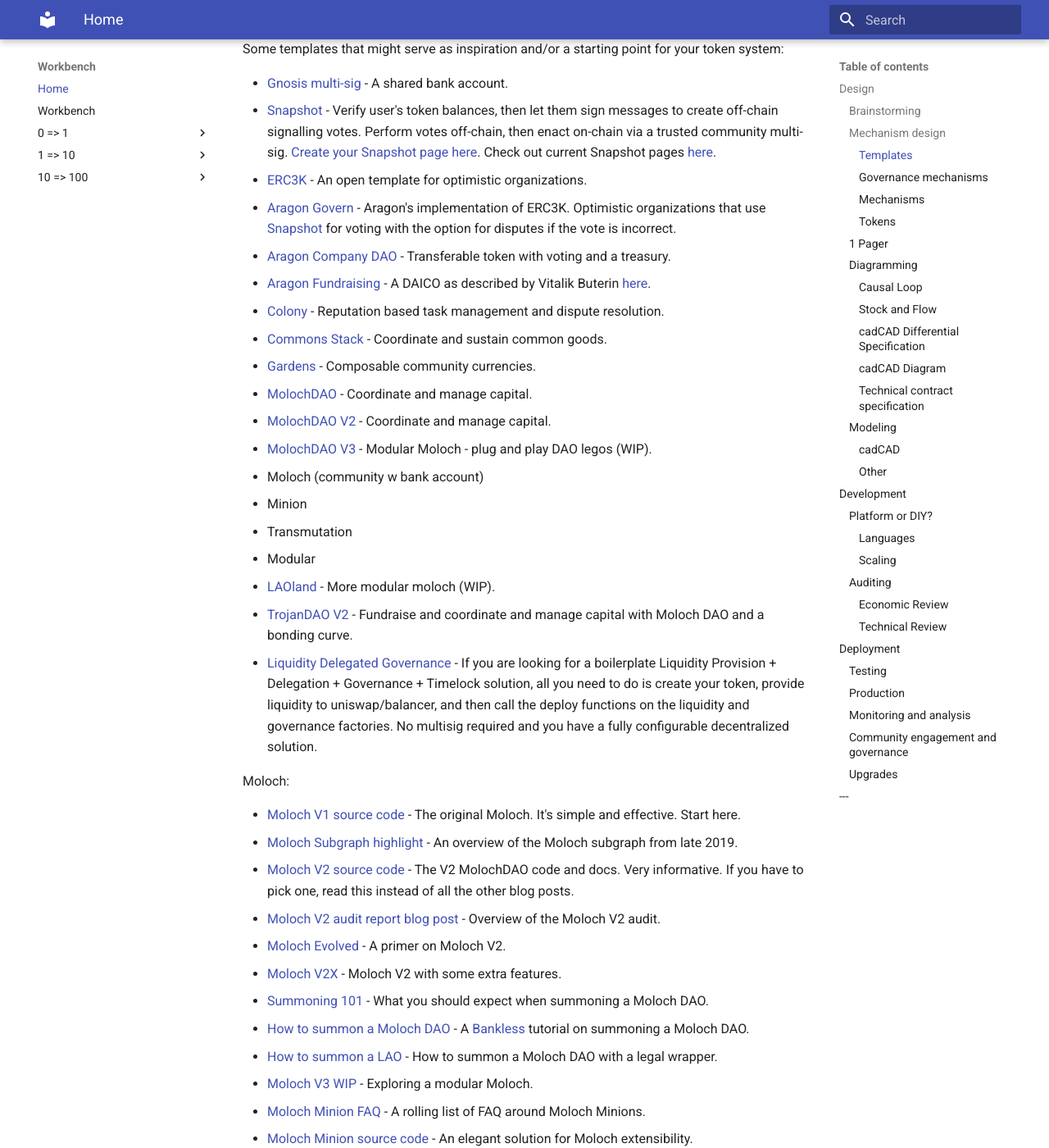
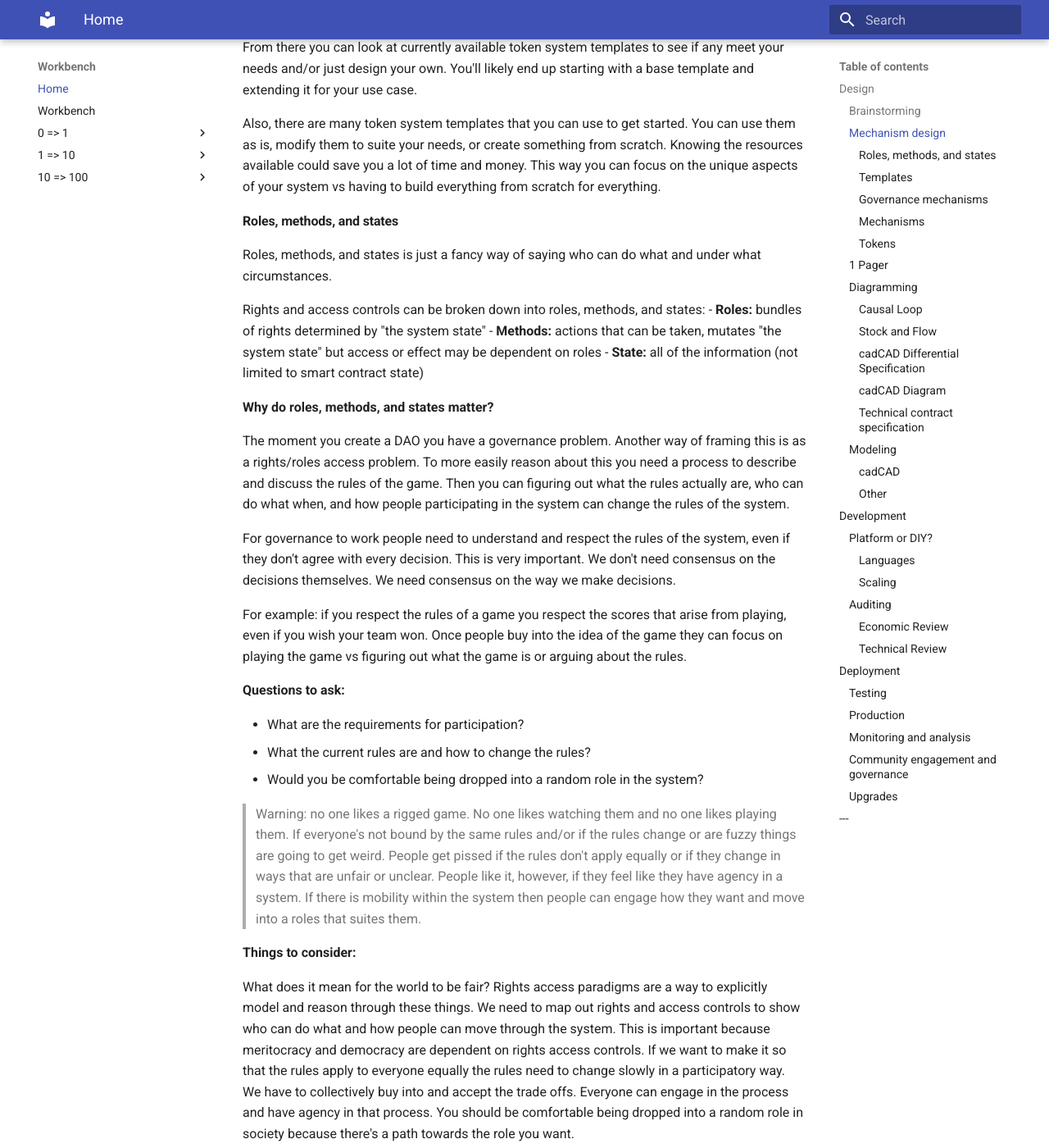
Before and after one commit to Workbench-Build/workbook, an MkDocs documentation site: the page built from docs/index.md, in a window 1280 px wide and 1400 px high, scrolled down 3103 px. Shown: the whole window at 82% size. Built offline with MkDocs 1.6.1 and Material for MkDocs 9.7.7, drawn with Linux system fonts in a browser that asks for light colours; some of the changed text lies outside the part shown.

Commit message:
added more stuff

```diff
--- a/docs/index.md
+++ b/docs/index.md
@@ -4,6 +4,7 @@
   - [Design](#design)
     - [Brainstorming](#brainstorming)
     - [Mechanism design](#mechanism-design)
+      - [Roles, methods, and states](#roles-methods-and-states)
       - [Templates](#templates)
       - [Governance mechanisms](#governance-mechanisms)
       - [Mechanisms](#mechanisms)
@@ -40,6 +41,12 @@
 
 ## Design
 
+- understand the goals of the system and the problems that need to be solved
+- define design goals
+- define roles, methods, states
+- define mechanisms
+- design the composition of mechanisms into a DAO syste
+
 ### Brainstorming
 
 It's better to be finding the solution to a big problem than finding a problem for your big solution.
@@ -68,11 +75,44 @@
 
 ### Mechanism design
 
+Once you're figured out what you want to do, why, and how/when then you can actually design your DAO. The important thing here is to know what you want to do, then use the tools required to get the job done. Don't start with the tools! Otherwise you'll become like a man with a hammer. Choose the tools based on your goals and design constraints.
+
 So the question then becomes, how do you design a system? When you think through your token system it's important to consider what properties you want to hold. This will help you make (or not make) design decisions. For example, do you want the system to be truly permissionless or do you want a core team (or community multi-sig) to have admin permissions for a while?
 
 From there you can look at currently available token system templates to see if any meet your needs and/or just design your own. You'll likely end up starting with a base template and extending it for your use case.
 
 Also, there are many token system templates that you can use to get started. You can use them as is, modify them to suite your needs, or create something from scratch. Knowing the resources available could save you a lot of time and money. This way you can focus on the unique aspects of your system vs having to build everything from scratch for everything.
+
+#### Roles, methods, and states
+
+Roles, methods, and states is just a fancy way of saying who can do what and under what circumstances.
+
+Rights and access controls can be broken down into roles, methods, and states:
+- **Roles:** bundles of rights determined by "the system state"
+- **Methods:** actions that can be taken, mutates "the system state" but access or effect may be dependent on roles
+- **State:** all of the information (not limited to smart contract state)
+
+**Why do roles, methods, and states matter?**
+
+The moment you create a DAO you have a governance problem. Another way of framing this is as a rights/roles access problem. To more easily reason about this you need a process to describe and discuss the rules of the game. Then you can figuring out what the rules actually are, who can do what when, and how people participating in the system can change the rules of the system.
+
+For governance to work people need to understand and respect the rules of the system, even if they don't agree with every decision. This is very important. We don't need consensus on the decisions themselves. We need consensus on the way we make decisions.
+
+For example: if you respect the rules of a game you respect the scores that arise from playing, even if you wish your team won. Once people buy into the idea of the game they can focus on playing the game vs figuring out what the game is or arguing about the rules.
+
+**Questions to ask:**
+
+- What are the requirements for participation?
+- What the current rules are and how to change the rules?
+- Would you be comfortable being dropped into a random role in the system?
+
+> Warning: no one likes a rigged game. No one likes watching them and no one likes playing them. If everyone's not bound by the same rules and/or if the rules change or are fuzzy things are going to get weird. People get pissed if the rules don't apply equally or if they change in ways that are unfair or unclear. People like it, however, if they feel like they have agency in a system. If there is mobility within the system then people can engage how they want and move into a roles that suites them.
+
+**Things to consider:**
+
+What does it mean for the world to be fair? Rights access paradigms are a way to explicitly model and reason through these things. We need to map out rights and access controls to show who can do what and how people can move through the system. This is important because meritocracy and democracy are dependent on rights access controls. If we want to make it so that the rules apply to everyone equally the rules need to change slowly in a participatory way. We have to collectively buy into and accept the trade offs. Everyone can engage in the process and have agency in that process. You should be comfortable being dropped into a random role in society because there's a path towards the role you want.
+
+Once we understand who's going to do what and under what circumstances, then we'll need to [determine the mechanisms that will allow them to do those things](mechanisms.md).
 
 #### Templates
 
@@ -413,6 +453,12 @@
 
 And [create a bug bounty](https://consensys.github.io/smart-contract-best-practices/software_engineering/#bug-bounty-programs)! (even if it's only in your native token1)
 
+You might also want to have:
+
+- documentation and user guides
+- onboarding support
+- community marketing/outreach
+
 ### Monitoring and analysis
 
 Resources to monitor on-chain and community engagement goes here.
@@ -437,6 +483,15 @@
 - Recognize and reward community contributors
 - Governance and governance minimization
 
+It's very very important, esp in the early days, that you curate a strong group of value aligned members. They set the foundation for the rest of the project's evolution.
+
+How to community:
+
+- have a clear direction with strong goals (meme)
+- curate members (onboarding)
+- ensure that everyone know what the DAO is about and how to participate to move towards the DAO's goals (user guides and content marketing)
+
+This will be hard. It will take a long time. It will test your patience. Good luck!
 Governance is hard.
 
 This section will talk about why you might need governance (managing shared resources) and the tools you might use to do so (Snapshot, dApps, etc..).
```
Also changed, not shown: docs/unorganized-notes.md (+25 -2 lines).
